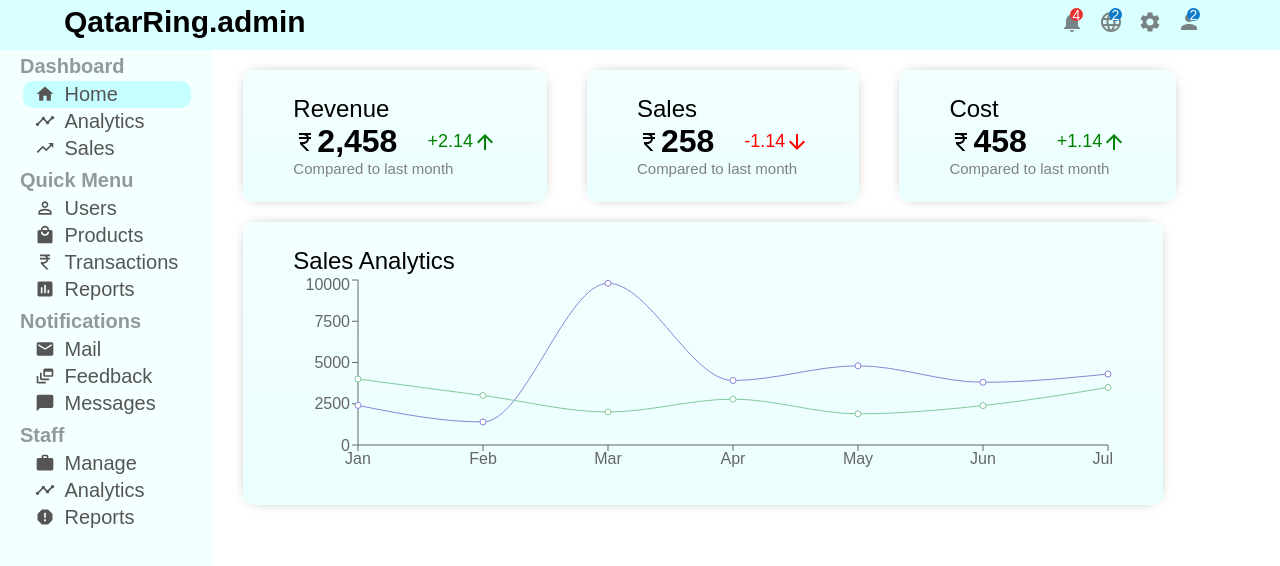
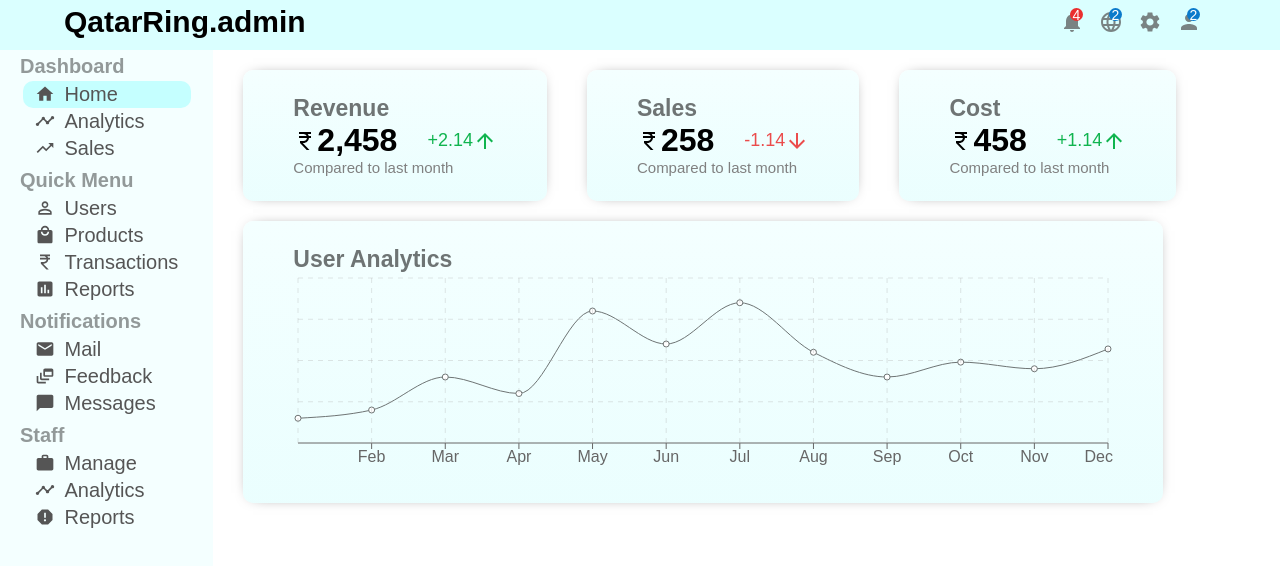
Before and after one commit to suhailm9055/admin-dashboard, a React (Create React App) app: page / in a window 1280 px wide. Shown: the top 566 px of the page. Built offline with nearby package versions, Linux system fonts and the light colour scheme; a web font is replaced by a local one.

Commit message:
rechart design and data updated  for user analytics

```diff
--- /dev/null
+++ b/src/Data.js
@@ -0,0 +1,50 @@
+export const userData = [
+    {
+      name: "Jan",
+      "Active Users": 1500,
+    },
+    {
+      name: "Feb",
+      "Active Users": 2000,
+    },
+    {
+      name: "Mar",
+      "Active Users": 4000,
+    },
+    {
+      name: "Apr",
+      "Active Users": 3000,
+    },
+    {
+      name: "May",
+      "Active Users": 8000,
+    },
+    {
+      name: "Jun",
+      "Active Users": 6000,
+    },
+    {
+      name: "Jul",
+      "Active Users": 8500,
+    },
+    {
+      name: "Aug",
+      "Active Users": 5500,
+    },
+    {
+      name: "Sep",
+      "Active Users": 4000,
+    },
+    {
+      name: "Oct",
+      "Active Users": 4900,
+    },
+    {
+      name: "Nov",
+      "Active Users": 4500,
+    },
+    {
+      name: "Dec",
+      "Active Users": 5700,
+    },
+  ];
--- a/src/components/Chart.jsx
+++ b/src/components/Chart.jsx
@@ -1,93 +1,56 @@
-import React from 'react'
-import styled from 'styled-components';
-import { LineChart, Line, XAxis, YAxis, CartesianGrid, Tooltip, Legend, ResponsiveContainer } from 'recharts';
-
+import React from "react";
+import styled from "styled-components";
+import {
+  LineChart,
+  Line,
+  XAxis,
+  YAxis,
+  CartesianGrid,
+  Tooltip,
+  Legend,
+  ResponsiveContainer,
+} from "recharts";
 
 const Container = styled.div`
   width: 90%;
   display: flex;
   align-items: center;
   justify-content: space-between;
-padding:5px 10px;
+  padding: 5px 10px;
 `;
 const Item = styled.div`
   flex: 1;
   margin: 5px 20px;
   padding: 25px 50px;
-border-radius:10px;
+  border-radius: 10px;
   cursor: pointer;
-background: linear-gradient(#f4ffff,#c5fdfd5a);
+  background: linear-gradient(#f4ffff, #c5fdfd5a);
   box-shadow: 0px 0px 15px -10px #000000;
 `;
 const Title = styled.h2`
-font-weight:500;`;
-const MoneyContainer = styled.div`
-  display: flex;
-  align-items: center;
-  justify-content: center;
+  font-weight: bold;
+  font-size: 23px;
+  color: #6e7474;
 `;
 
-const data = [
-    {
-      name: 'Jan',
-      uv: 4000,
-      pv: 2400,
-      amt: 2400,
-    },
-    {
-      name: 'Feb',
-      uv: 3000,
-      pv: 1398,
-      amt: 2210,
-    },
-    {
-      name: 'Mar',
-      uv: 2000,
-      pv: 9800,
-      amt: 2290,
-    },
-    {
-      name: 'Apr',
-      uv: 2780,
-      pv: 3908,
-      amt: 2000,
-    },
-    {
-      name: 'May',
-      uv: 1890,
-      pv: 4800,
-      amt: 2181,
-    },
-    {
-      name: 'Jun',
-      uv: 2390,
-      pv: 3800,
-      amt: 2500,
-    },
-    {
-      name: 'Jul',
-      uv: 3490,
-      pv: 4300,
-      amt: 2100,
-    },
-  ];
-const Chart = () => {
+
+const Chart = ({data,title,dataKey,grid}) => {
   return (
     <Container>
       <Item>
-            <Title>Sales Analytics </Title>
-            <ResponsiveContainer width="100%" aspect={4/1}>
+        <Title>{title}</Title>
+        <ResponsiveContainer width="100%" aspect={4 / 1}>
           <LineChart data={data}>
             <XAxis dataKey="name" />
-          <YAxis />
-          <Line type="monotone" dataKey="pv" stroke="#8884d8" activeDot={{ r: 8 }} />
-          <Line type="monotone" dataKey="uv" stroke="#82ca9d" />
 
+            <Line type="monotone" dataKey={dataKey} stroke="#6e7474" />
+            <Tooltip />
+            {grid && < CartesianGrid stroke="#adadad53" strokeDasharray="5 5"/>}
           </LineChart>
         </ResponsiveContainer>
       </Item>
     </Container>
-  )
-}
+  );
+};
 
-export default Chart
+export default Chart;
--- a/src/components/FeaturedInfo.jsx
+++ b/src/components/FeaturedInfo.jsx
@@ -24,11 +24,13 @@ background: linear-gradient(#f4ffff,#c5fdfd5a);
 box-shadow: 0px 0px 15px -10px #000000;
 `;
 const Title = styled.h2`
-font-weight:500;`;
+font-weight: bold;
+  font-size: 23px;
+  color: #6e7474;`;
 const MoneyContainer = styled.div`
   display: flex;
   align-items: center;
-  justify-content: center;
+  justify-content: baseline;
 `;
 const Money = styled.h1`
  display: flex;
@@ -40,7 +42,7 @@ const MoneyRate = styled.h4`
   align-items: center;
   margin-left: 30px;
   font-weight:500;
-  color:${props=>props.trend==="up"?"green":"red"};
+  color:${props=>props.trend==="up"?"#10b44f":"#eb4c4c"};
 
 
 `;
--- a/src/components/Topbar.jsx
+++ b/src/components/Topbar.jsx
@@ -33,7 +33,7 @@ const IconContainer = styled.div`
   position: relative;
   margin-right: 15px;
   cursor: pointer;
-  transition: transform 0.2s ease;
+  transition: all 0.1s ease;
   &:hover {
     color: #4d4b4b;
     transform:scale(1.1)
--- a/src/pages/Home.jsx
+++ b/src/pages/Home.jsx
@@ -1,12 +1,12 @@
 import React from 'react'
 import Chart from '../components/Chart'
 import FeaturedInfo from '../components/FeaturedInfo'
-
+import { userData } from '../Data'
 const Home = () => {
   return (
     <div>
         <FeaturedInfo/>
-        <Chart/>
+        <Chart data={userData} title="User Analytics"  grid dataKey="Active Users"/>
         </div>
 
   )
```
Lines whose indentation alone changed are shown as unchanged.
